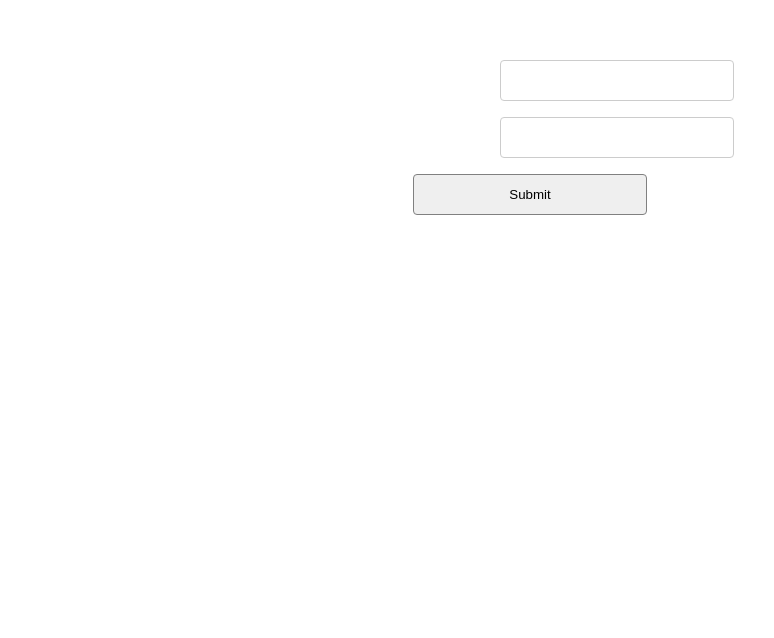
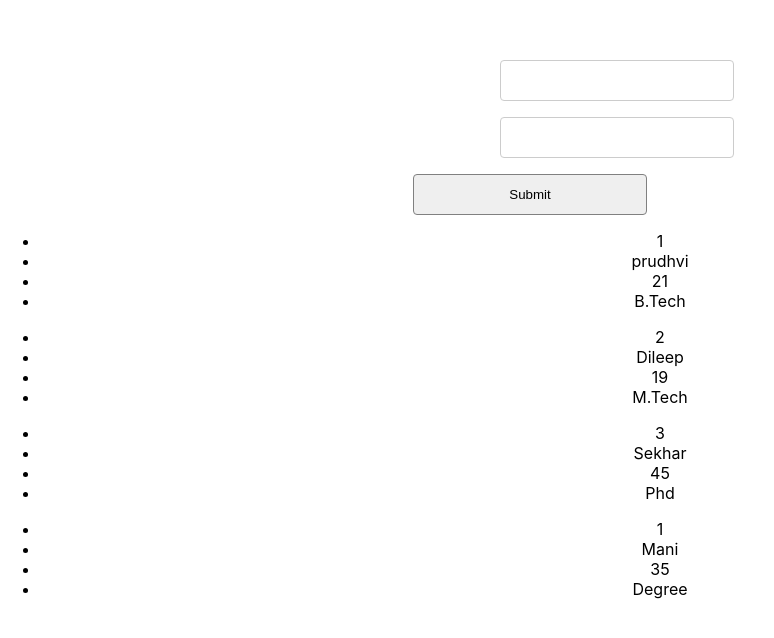
Before and after one commit to Prudhvi-2001/React-, a React (Create React App) app: page / in a window 1280 px wide. Shown: the part 140-778 px from the top of the page, without its empty margins (0-774 px from the left). Built offline with nearby package versions, Linux system fonts and the light colour scheme.

Commit message:
Data import from other file

```diff
--- /dev/null
+++ b/src/Example/DataFile.jsx
@@ -0,0 +1,27 @@
+const dataFile=[{
+    id:1,
+    name:'prudhvi',
+    age:21,
+    designataion:'B.Tech'
+
+    },
+     {
+    id:2,
+    name:'Dileep',
+    age:19,
+    designataion:'M.Tech'
+    },
+    {
+    id:3,
+    name:'Sekhar',
+    age:45,
+    designataion:'Phd'
+    },
+    {
+        id:1,
+        name:'Mani',
+        age:35,
+        designataion:'Degree'
+    }
+]
+export default dataFile;
--- a/src/Example/RefForm.jsx
+++ b/src/Example/RefForm.jsx
@@ -1,6 +1,7 @@
 import React, { useState } from 'react'
 import Input from './Input'
 import './ref.css'
+import  dataFile from './DataFile'
 function RefForm() {
     const [values,setValues]=useState({
         fullname:'',
@@ -40,6 +41,18 @@ function RefForm() {
        {userData.map((data)=>(<input {...data} key={data.id} value={values[data.name]} onChange={onChangeSubmit}/>))}
       <input type="submit" value='Submit'/>
       </form>
+      {dataFile.map((sampleData)=>(
+      <>
+      <ul>
+        <li>{sampleData.id}</li>
+        <li>{sampleData.name}</li>
+        <li>{sampleData.age}</li>
+        <li>{sampleData.designataion}</li>
+      </ul>
+
+      </>
+
+      ))}
     </div>
   )
 }
```
